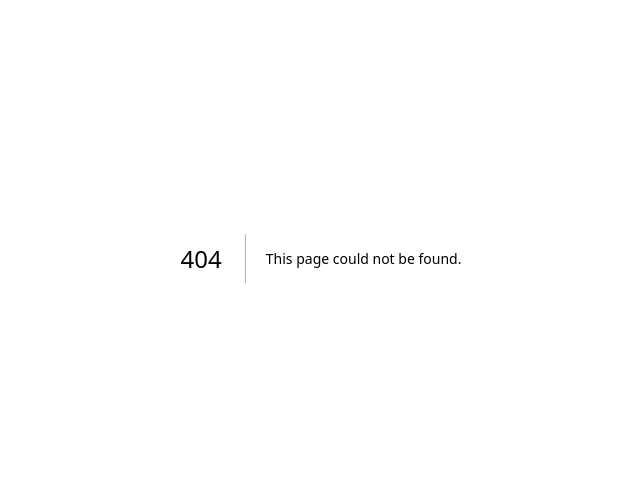
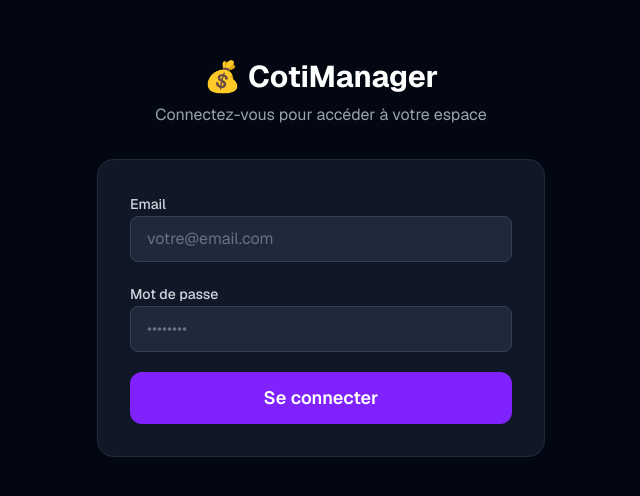
Before and after one commit to RantoniainaAmbi/Coti-manager, a Next.js app: page /login in a window 1280 px wide. Before the commit this address had no page. Shown: the part 142-638 px from the top of the page, without its empty margins (319-959 px from the left). Built offline with nearby package versions, Linux system fonts and the light colour scheme.

Commit message:
feat : add login page

```diff
--- /dev/null
+++ b/app/api/auth/[...nextauth]/route.ts
@@ -0,0 +1,3 @@
+import { handlers } from "@/lib/auth"
+
+export const { GET, POST } = handlers
--- a/app/layout.tsx
+++ b/app/layout.tsx
@@ -1,33 +1,27 @@
-import type { Metadata } from "next";
-import { Geist, Geist_Mono } from "next/font/google";
-import "./globals.css";
+import type { Metadata } from "next"
+import { Geist } from "next/font/google"
+import "./globals.css"
+import { SessionProvider } from "next-auth/react"
 
-const geistSans = Geist({
-  variable: "--font-geist-sans",
-  subsets: ["latin"],
-});
-
-const geistMono = Geist_Mono({
-  variable: "--font-geist-mono",
-  subsets: ["latin"],
-});
+const geist = Geist({ subsets: ["latin"] })
 
 export const metadata: Metadata = {
-  title: "Create Next App",
-  description: "Generated by create next app",
-};
+  title: "CotiManager",
+  description: "Gestion des cotisations de votre communauté",
+}
 
 export default function RootLayout({
   children,
-}: Readonly<{
-  children: React.ReactNode;
-}>) {
+}: {
+  children: React.ReactNode
+}) {
   return (
-    <html
-      lang="en"
-      className={`${geistSans.variable} ${geistMono.variable} h-full antialiased`}
-    >
-      <body className="min-h-full flex flex-col">{children}</body>
+    <html lang="fr">
+      <body className={`${geist.className} antialiased`}>
+        <SessionProvider>
+          {children}
+        </SessionProvider>
+      </body>
     </html>
-  );
+  )
 }
--- /dev/null
+++ b/app/login/page.tsx
@@ -0,0 +1,89 @@
+"use client"
+
+import { useState } from "react"
+import { signIn } from "next-auth/react"
+import { useRouter } from "next/navigation"
+
+export default function LoginPage() {
+  const router = useRouter()
+  const [email, setEmail] = useState("")
+  const [password, setPassword] = useState("")
+  const [error, setError] = useState("")
+  const [loading, setLoading] = useState(false)
+
+  async function handleSubmit(e: React.FormEvent) {
+    e.preventDefault()
+    setLoading(true)
+    setError("")
+
+    const result = await signIn("credentials", {
+      email,
+      password,
+      redirect: false,
+    })
+
+    setLoading(false)
+
+    if (result?.error) {
+      setError("Email ou mot de passe incorrect")
+      return
+    }
+
+    router.push("/dashboard")
+    router.refresh()
+  }
+
+  return (
+    <main className="min-h-screen bg-gray-950 text-white flex items-center justify-center p-6">
+      <div className="w-full max-w-md space-y-8">
+
+        <div className="text-center space-y-2">
+          <h1 className="text-3xl font-bold">💰 CotiManager</h1>
+          <p className="text-gray-400">Connectez-vous pour accéder à votre espace</p>
+        </div>
+
+        <div className="bg-gray-900 rounded-2xl p-8 border border-gray-800 space-y-6">
+          <form onSubmit={handleSubmit} className="space-y-5">
+
+            <div className="space-y-2">
+              <label className="text-sm font-medium text-gray-300">Email</label>
+              <input
+                type="email"
+                value={email}
+                onChange={(e) => setEmail(e.target.value)}
+                placeholder="votre@email.com"
+                required
+                className="w-full bg-gray-800 border border-gray-700 rounded-lg px-4 py-2.5 text-white placeholder-gray-500 focus:outline-none focus:ring-2 focus:ring-violet-500"
+              />
+            </div>
+
+            <div className="space-y-2">
+              <label className="text-sm font-medium text-gray-300">Mot de passe</label>
+              <input
+                type="password"
+                value={password}
+                onChange={(e) => setPassword(e.target.value)}
+                placeholder="••••••••"
+                required
+                className="w-full bg-gray-800 border border-gray-700 rounded-lg px-4 py-2.5 text-white placeholder-gray-500 focus:outline-none focus:ring-2 focus:ring-violet-500"
+              />
+            </div>
+
+            {error && (
+              <p className="text-red-400 text-sm text-center">{error}</p>
+            )}
+
+            <button
+              type="submit"
+              disabled={loading}
+              className="w-full py-3 rounded-xl font-semibold text-lg transition-all disabled:opacity-40 disabled:cursor-not-allowed bg-violet-600 hover:bg-violet-500 active:scale-95"
+            >
+              {loading ? "Connexion..." : "Se connecter"}
+            </button>
+          </form>
+        </div>
+
+      </div>
+    </main>
+  )
+}
--- /dev/null
+++ b/lib/auth.ts
@@ -0,0 +1,56 @@
+import NextAuth from "next-auth"
+import Credentials from "next-auth/providers/credentials"
+import { prisma } from "@/lib/prisma"
+import bcrypt from "bcryptjs"
+
+export const { handlers, signIn, signOut, auth } = NextAuth({
+  providers: [
+    Credentials({
+      credentials: {
+        email: { label: "Email", type: "email" },
+        password: { label: "Mot de passe", type: "password" },
+      },
+      async authorize(credentials) {
+        if (!credentials?.email || !credentials?.password) return null
+
+        const user = await prisma.user.findUnique({
+          where: { email: credentials.email as string },
+        })
+
+        if (!user) return null
+
+        const isValid = await bcrypt.compare(
+          credentials.password as string,
+          user.password
+        )
+
+        if (!isValid) return null
+
+        return {
+          id: user.id,
+          email: user.email,
+          role: user.role,
+        }
+      },
+    }),
+  ],
+  callbacks: {
+    async jwt({ token, user }) {
+      if (user) {
+        token.role = (user as any).role
+        token.id = user.id
+      }
+      return token
+    },
+    async session({ session, token }) {
+      if (session.user) {
+        (session.user as any).role = token.role
+        ;(session.user as any).id = token.id
+      }
+      return session
+    },
+  },
+  pages: {
+    signIn: "/login",
+  },
+})
--- /dev/null
+++ b/lib/prisma.ts
@@ -0,0 +1,10 @@
+import { PrismaClient } from "@prisma/client"
+
+const globalForPrisma = globalThis as unknown as {
+  prisma: PrismaClient | undefined
+}
+
+export const prisma =
+  globalForPrisma.prisma ?? new PrismaClient()
+
+if (process.env.NODE_ENV !== "production") globalForPrisma.prisma = prisma
--- /dev/null
+++ b/middleware.ts
@@ -0,0 +1,26 @@
+import { auth } from "@/lib/auth"
+import { NextResponse } from "next/server"
+
+export default auth((req) => {
+  const { pathname } = req.nextUrl
+  const isLoggedIn = !!req.auth
+  const role = (req.auth?.user as any)?.role
+
+  if (!isLoggedIn && pathname !== "/login") {
+    return NextResponse.redirect(new URL("/login", req.url))
+  }
+
+  if (isLoggedIn && pathname === "/login") {
+    return NextResponse.redirect(new URL("/dashboard", req.url))
+  }
+
+  if (isLoggedIn && pathname.startsWith("/dashboard") && role !== "ADMIN") {
+    return NextResponse.redirect(new URL("/member", req.url))
+  }
+
+  return NextResponse.next()
+})
+
+export const config = {
+  matcher: ["/((?!api|_next/static|_next/image|favicon.ico).*)"],
+}
--- a/package.json
+++ b/package.json
@@ -27,6 +27,10 @@
     "eslint": "^9",
     "eslint-config-next": "16.2.1",
     "tailwindcss": "^4",
+    "ts-node": "^10.9.2",
     "typescript": "^5"
+  },
+  "prisma": {
+    "seed": "ts-node --compiler-options {\"module\":\"CommonJS\"} prisma/seed.ts"
   }
 }
--- /dev/null
+++ b/prisma/seed.ts
@@ -0,0 +1,30 @@
+import { PrismaClient } from "@prisma/client"
+import bcrypt from "bcryptjs"
+
+const prisma = new PrismaClient({
+  datasources: {
+    db: {
+      url: process.env.DIRECT_URL,
+    },
+  },
+})
+
+async function main() {
+  const password = await bcrypt.hash("admin123", 10)
+
+  await prisma.user.upsert({
+    where: { email: "admin@cotimanager.com" },
+    update: {},
+    create: {
+      email: "admin@cotimanager.com",
+      password,
+      role: "ADMIN",
+    },
+  })
+
+  console.log(" Admin créé : admin@cotimanager.com / admin123")
+}
+
+main()
+  .catch(console.error)
+  .finally(() => prisma.$disconnect())
```
Also changed, not shown: 1 other file (tests, documents, lock files or other folders).
